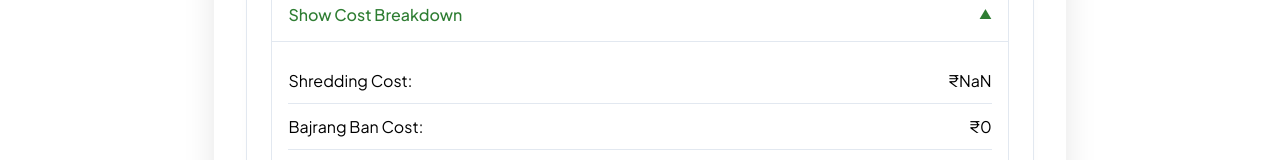
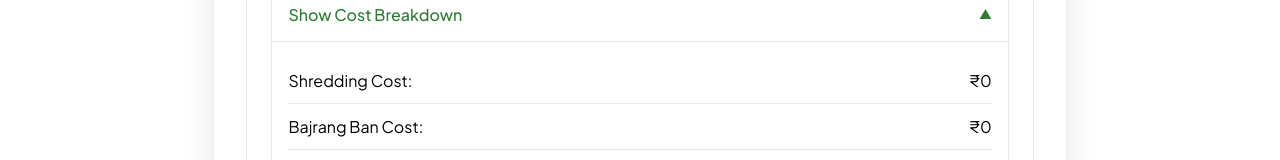
Before and after one commit to toms-wrld/agri2, a React (Vite) app: page / in a window 1280 px wide. Shown: the part 2165-2325 px from the top of the page. Built offline with nearby package versions, Linux system fonts and the light colour scheme.

Commit message:
Add files via upload

```diff
--- a/src/App.jsx
+++ b/src/App.jsx
@@ -157,7 +157,7 @@
   const calculateShredding = () => {
     const rawPHR = calculateRawPHRRequired()
     const fymPurchased = calculateFYMPurchased()
-    return (2500*0.7*fymPurchased)/(Number(formData.croppingCycles)*Number(formData.landholding))  // Fixed cost from Excel
+    return (2500*0.7*fymPurchased)/(Number(formData.croppingCycles)*5)  // Fixed cost from Excel
   }
 
   const calculateBajrangBan = () => {
```
